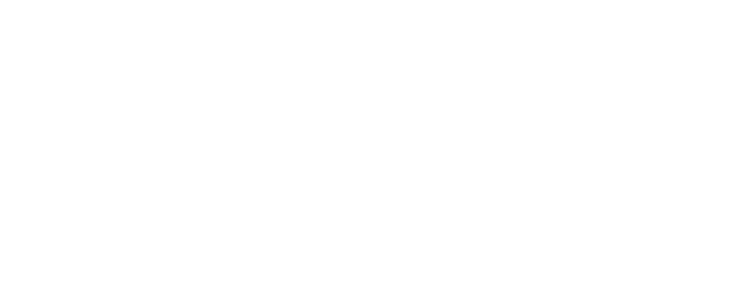
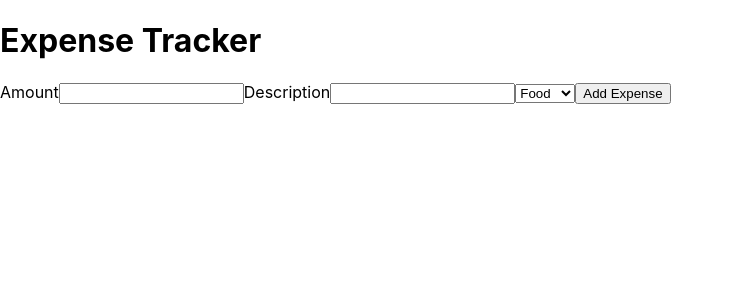
Before and after one commit to Maneesh1007/expense, a React (Create React App) app: page /expense in a window 1280 px wide. Shown: the top 300 px of the page, without its empty margins (0-734 px from the left). Built offline with nearby package versions, Linux system fonts and the light colour scheme.

Commit message:
adding Expense

```diff
--- a/src/App.js
+++ b/src/App.js
@@ -3,6 +3,7 @@
 import Home from "./pages/Home";
 import CompleteProfile from "./pages/CompleteProfile";
 import ForgotPassword from "./components/ForgotPassword";
+import ExpenseTracker from "./components/ExpenseTracker";
 
 function App() {
   return (
@@ -20,6 +21,9 @@
         <Route path="/forgot" exact>
           <ForgotPassword></ForgotPassword>
         </Route>
+        <Route path="/expense">
+          <ExpenseTracker></ExpenseTracker>
+        </Route>
       </Switch>
     </>
   );
--- /dev/null
+++ b/src/components/Display.js
@@ -0,0 +1,16 @@
+//import { useState } from "react"
+
+const Display = (props) => {
+  return (
+    <div>
+      {props.items.map((item, index) => (
+        <div key={index}>
+          <h1>
+            {item.amount} {item.desc} {item.category}
+          </h1>
+        </div>
+      ))}
+    </div>
+  );
+};
+export default Display;
--- /dev/null
+++ b/src/components/ExpenseTracker.js
@@ -0,0 +1,41 @@
+import { useRef, useState } from "react";
+import Display from "./Display";
+
+const ExpenseTracker = () => {
+  const [items, setItems] = useState([]);
+  const amountRef = useRef("");
+  const descRef = useRef("");
+  const categoryRef = useRef("");
+
+  const submitHandler = async (e) => {
+    e.preventDefault();
+
+    const Expense = {
+      amount: amountRef.current.value,
+      desc: descRef.current.value,
+      category: categoryRef.current.value,
+    };
+    await setItems((previtems) => [...previtems, Expense]);
+  };
+
+  return (
+    <div>
+      <h1>Expense Tracker</h1>
+      <form onSubmit={submitHandler}>
+        <label>Amount</label>
+        <input type="number" ref={amountRef} required />
+        <label>Description</label>
+        <input type="text" ref={descRef} required />
+        <select ref={categoryRef}>
+          <option value="Food">Food</option>
+          <option value="Petrol">Petrol</option>
+          <option value="Salary">Salary</option>
+        </select>
+        <button>Add Expense</button>
+      </form>
+      {items.length > 0 && <Display items={items} />}
+    </div>
+  );
+};
+
+export default ExpenseTracker;
--- a/src/pages/Auth.js
+++ b/src/pages/Auth.js
@@ -44,7 +44,7 @@
 
       setIsLoading(false);
       if (responsee.ok) {
-        history.replace("/home");
+        history.replace("/expense");
       } else {
         let errorMessage = "Authenication failed";
         alert(errorMessage);
```
